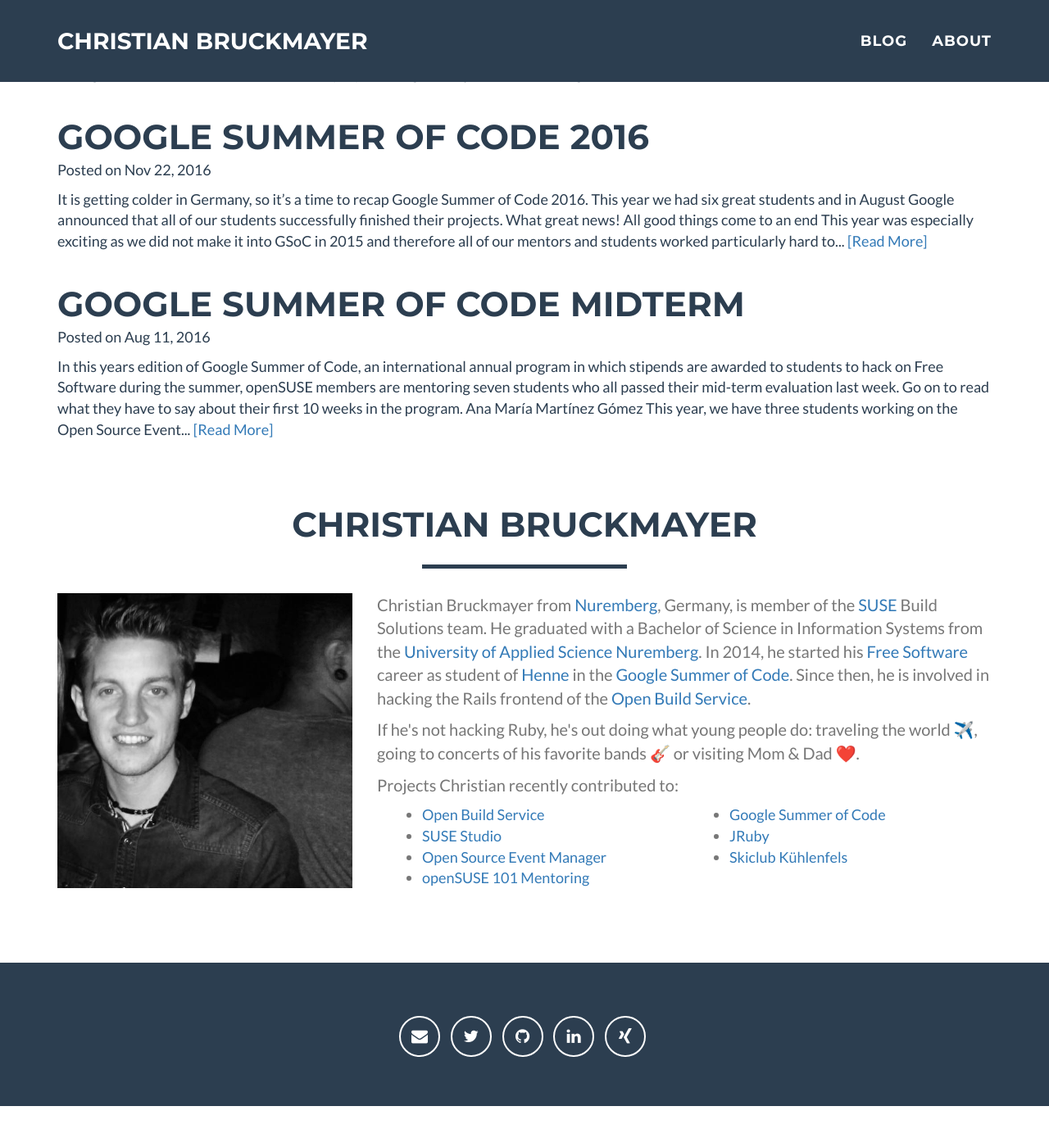
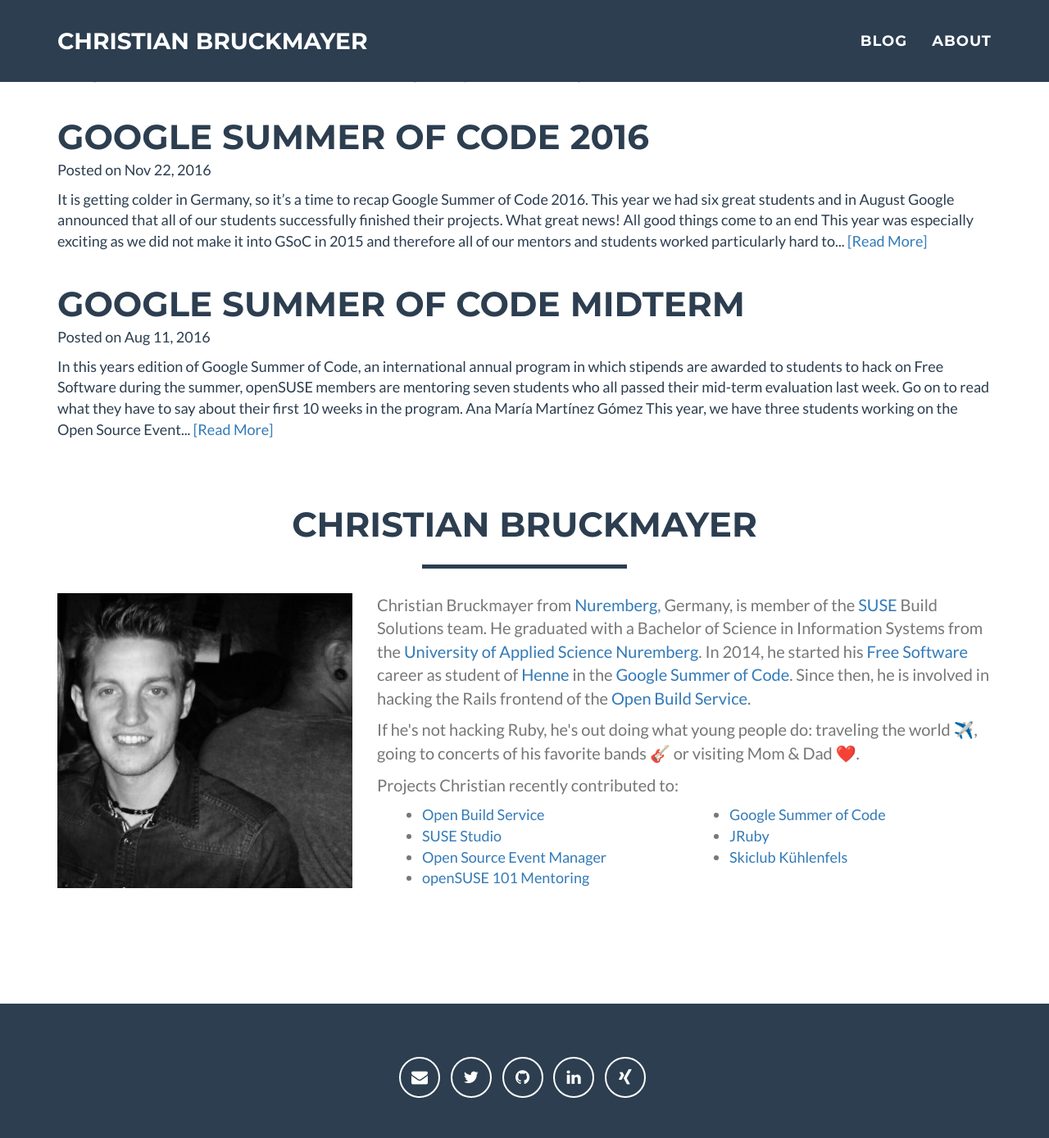
Before and after one commit to ChrisBr/bruckmayer.net, a Jekyll site: the page built from index.html, in a window 1280 px wide and 1400 px high, scrolled down 430 px. Shown: the top 1389 px of the window at 82% size. Built offline with Jekyll 4.4.1, drawn with Linux system fonts in a browser that asks for light colours; emoji names are drawn with the system emoji font; comment, search, counter and statistics services are not loaded; before the commit the page ends 1780 px from its top, so only the background shows below that.

Commit message:
Add padding between article and footer

```diff
--- a/css/freelancer.css
+++ b/css/freelancer.css
@@ -189,6 +189,7 @@ li {
 }
 
 footer {
+  padding-top: 50px;
   color: white;
 }
 footer h3 {
```
